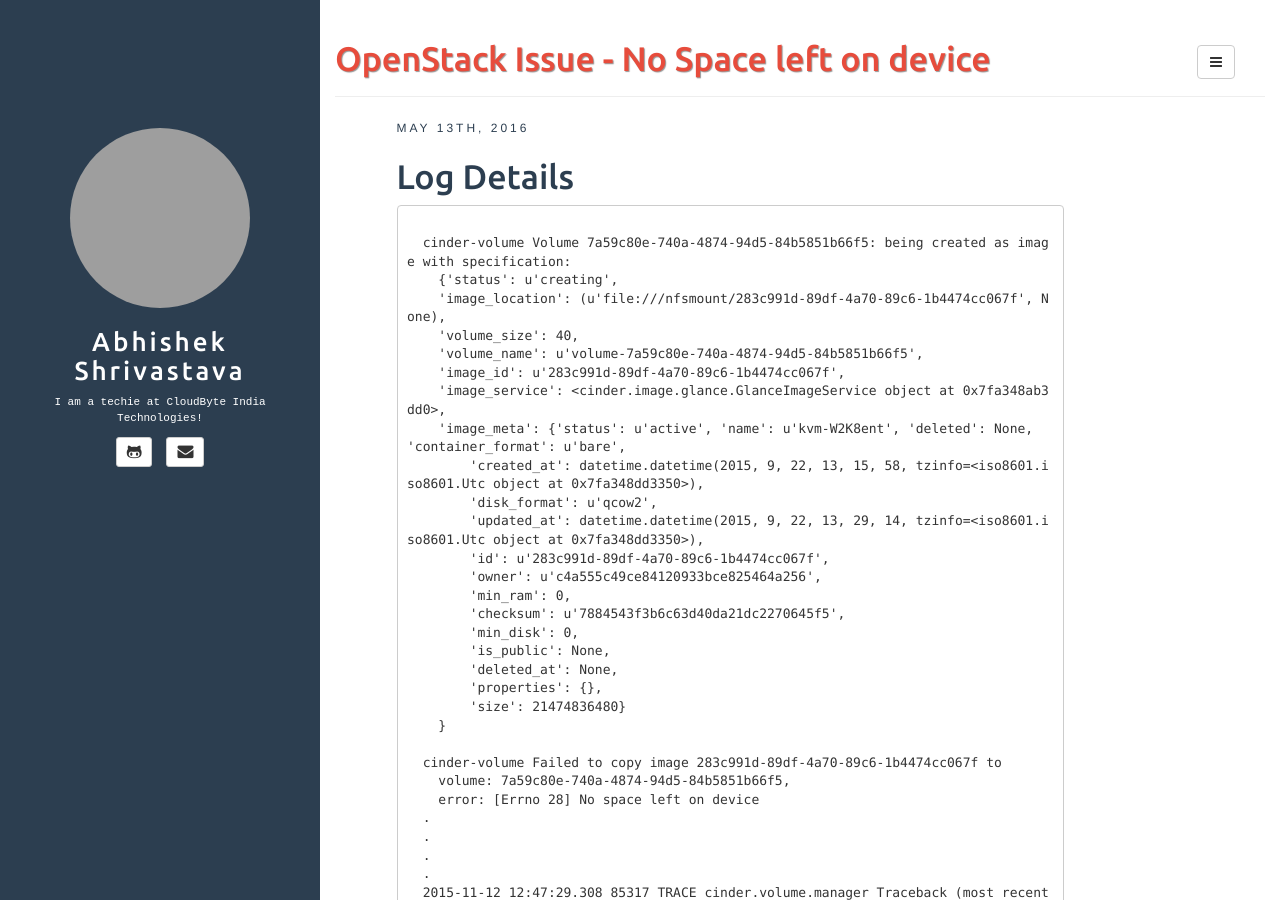
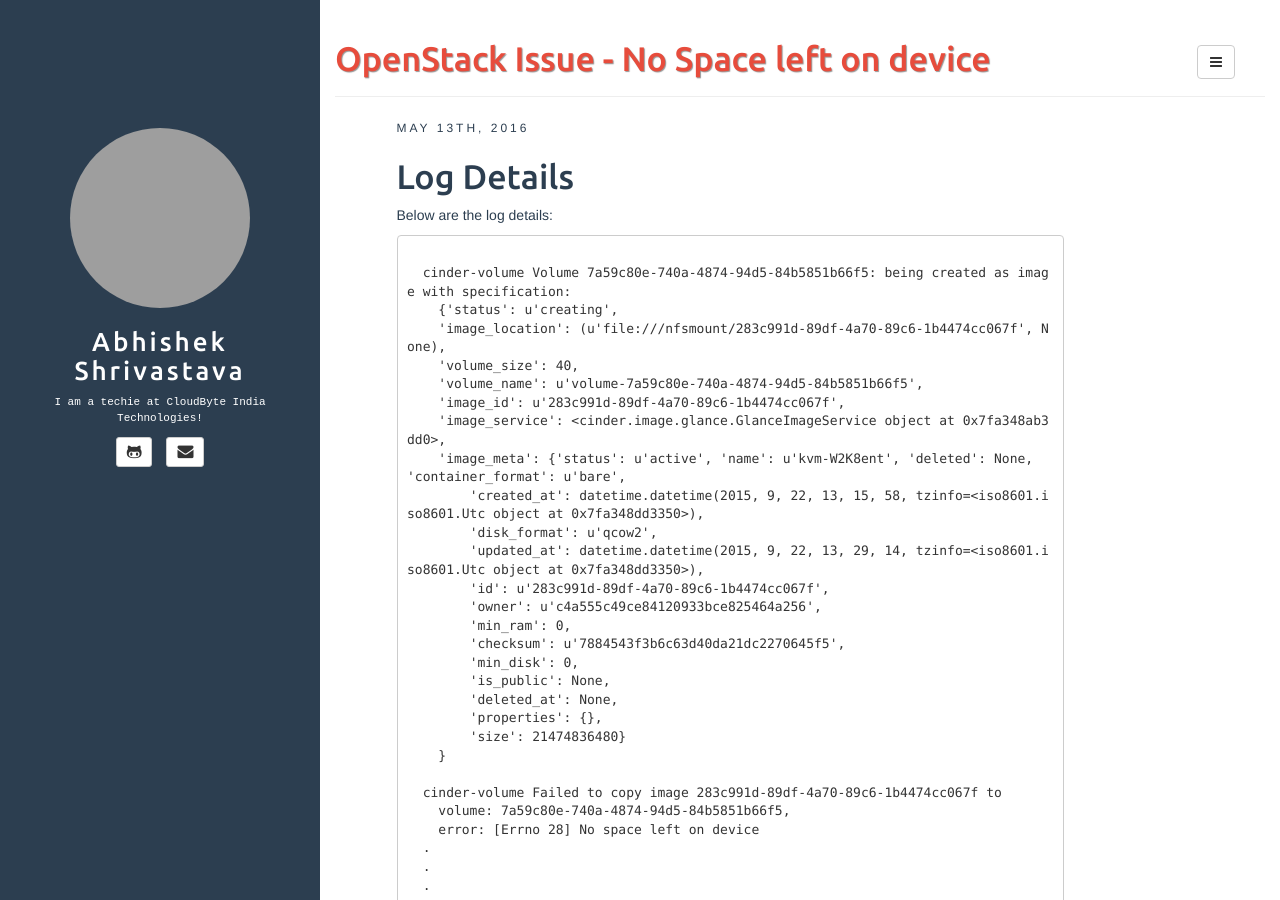
Before and after one commit to AbhiCloudbyte/magicbox, a Jekyll site: the page built from _posts/2016-05-13-No-space-left-on-device.markdown, in a window 1280 px wide and 900 px high. Built offline with Jekyll 4.4.1, drawn with Linux system fonts in a browser that asks for light colours; comment, search, counter and statistics services are not loaded; grey boxes are pictures that could not be loaded.

Commit message:
Update and rename 2016-05-13-No-space-left-on-device.md to 2016-05-13-No-space-left-on-device.markdown

````diff
--- a/_posts/2016-05-13-No-space-left-on-device.md
+++ b/_posts/2016-05-13-No-space-left-on-device.markdown
@@ -8,6 +8,7 @@ date:       2016-05-13 12:26:00
 
 # Log Details
 
+  Below are the log details:
 
   ```
 
````
